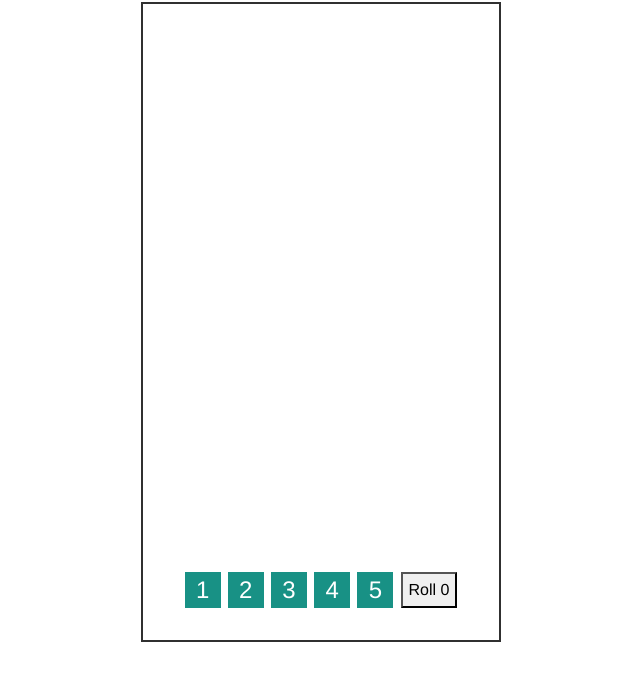
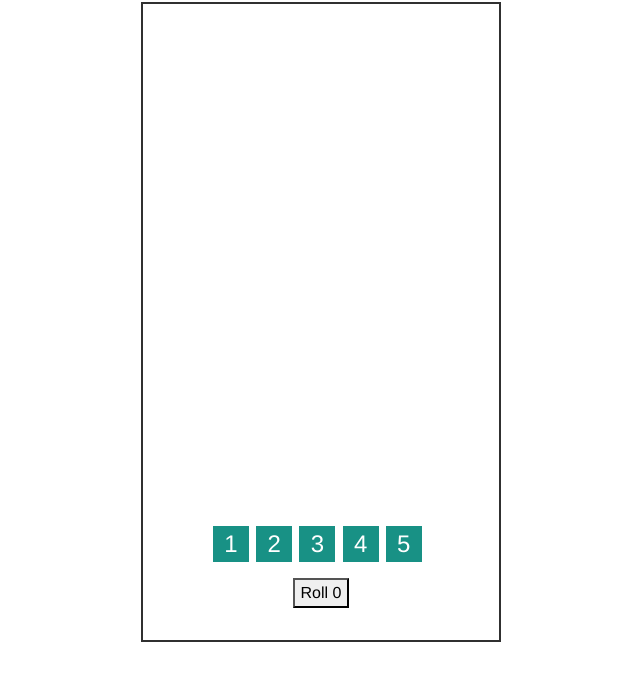
Before and after one commit to GavrilenkoGeorgi/Sharlushka, a Vue app in the folder client/: page /#/ in a window 1280 px wide. Shown: the top 680 px of the page, without its empty margins (319-959 px from the left). Built offline with nearby package versions, Linux system fonts and the light colour scheme.

Commit message:
dice manipulation

```diff
--- a/client/package.json
+++ b/client/package.json
@@ -65,6 +65,7 @@
     "mocha": "^5.2.0",
     "nightwatch": "^1.0.6",
     "node-notifier": "^5.1.2",
+    "node-sass": "^4.9.2",
     "optimize-css-assets-webpack-plugin": "^3.2.0",
     "ora": "^1.2.0",
     "phantomjs-prebuilt": "^2.1.14",
@@ -73,11 +74,14 @@
     "postcss-loader": "^2.0.8",
     "postcss-url": "^7.2.1",
     "rimraf": "^2.6.0",
+    "sass-loader": "^7.0.3",
+    "sass-resources-loader": "^1.3.3",
     "selenium-server": "^3.0.1",
     "semver": "^5.3.0",
     "shelljs": "^0.7.6",
     "sinon": "^4.0.0",
     "sinon-chai": "^2.8.0",
+    "style-loader": "^0.21.0",
     "uglifyjs-webpack-plugin": "^1.1.1",
     "url-loader": "^1.0.1",
     "vue-loader": "^13.3.0",
--- /dev/null
+++ b/client/src/assets/scss/index.scss
@@ -0,0 +1,4 @@
+/**
+ * Import Dependency
+ */
+ @import './globals/index.scss';
--- /dev/null
+++ b/client/src/assets/scss/mixins/index.scss
@@ -0,0 +1,7 @@
+@import './breakpoints/index.scss';
+@import './animations/index.scss';
+@import './buttons/index.scss';
+@import './tables/index.scss';
+@import './transitions/index.scss';
+// index.scss (src/assets/scss/index.scss)
+@import './globals/index.scss';
--- a/client/src/components/Game.vue
+++ b/client/src/components/Game.vue
@@ -1,42 +1,95 @@
 <template>
 <div>
-  <div class="diceBox">
+  <div class="resultBox">
+    <!--div class="dice" v-for="dice in rolledDice" :key="dice">{{ $store.state.rolledDice[dice-1] }}</div-->
+  </div>
+
+  <!-- div class="diceBox" v-on:click="doThings">
     <div class="dice">{{ $store.state.diceArray[0] }}</div>
     <div class="dice">{{ $store.state.diceArray[1] }}</div>
     <div class="dice">{{ $store.state.diceArray[2] }}</div>
     <div class="dice">{{ $store.state.diceArray[3] }}</div>
     <div class="dice">{{ $store.state.diceArray[4] }}</div>
-    <!-- Array: {{$store.state.diceArray[0]}}<br-->
-    <!-- firstDice: {{$store.state.firstDiceValue}} -->
+  </div-->
+  <!-- button v-on:click="">Do things</button -->
+  <!--p>{{evenOrOdd}}</p-->
+<div class="diceBox" v-on:click="doThings">
+    <div class="dice" v-for="dice in diceArray" :key="dice">{{ $store.state.diceArray[dice-1] }}</div>
+</div>
+
   <button v-on:click="rollDice">Roll {{ $store.state.rollCount }}</button>
-  </div>
 </div>
 
 </template>
 
 <script>
+/* eslint-disable */
 import { mapGetters, mapActions } from 'vuex'
+import store from '../store/store'
 
 export default {
   name: 'Game',
   computed: mapGetters([
     'evenOrOdd'
   ]),
-  methods: mapActions([
+  methods: {
+    ...mapActions([
       'rollDice',
+      'removeDice',
       'increment',
       'decrement',
       'incrementIfOdd',
       'incrementAsync'
-  ])
+    ]),
+    doThings (event) {
+
+      // let targetId = event.currentTarget.id
+      if (event.target.className === 'dice') {
+        let diceBox = document.querySelector('.diceBox')
+        let resultBox = document.querySelector('.resultBox')
+        let selectedDice = event.target
+        let rolledDice = store.state.rolledDice
+        // console.log(`event target ${selectedDice.textContent}`)
+        rolledDice.push(selectedDice.textContent)
+        // console.log(rolledDice)
+        diceBox.removeChild(selectedDice)
+        resultBox.appendChild(selectedDice)
+        store.state.numOfDiceToRoll--
+        console.log(`Num of dice to roll is ${store.state.numOfDiceToRoll}`)
       }
+    }
+  },
+  data() {
+        return {
+            fruits: ['apple', 'banana', 'orange'],
+            diceArray: store.state.diceArray.length,
+            // rolledDice: store.state.rolledDice.length
+        };
+    }
+}
+
+  document.addEventListener('DOMContentLoaded', function (event) {
+  console.log('DOM fully loaded and parsed')
+  // let diceBox = document.querySelector('.diceBox')
+  // let diceCount = diceBox.childElementCount
+  // console.log(`child element count ${diceCount}`)
+  // console.log(`child element count ${diceCount}`)
+  // console.log(`store is ${store.state.numOfDiceToRoll}`)
+  //let diceArray = store.state.diceArray
+  //console.log(`Dice array is ${diceArray}`)
+})
+
+// alert('Hello!')
+
 </script>
 
 <!-- Add "scoped" attribute to limit CSS to this component only -->
-<style scoped>
-.diceBox {
+<style lang="scss" scoped>
+
+.diceBox, .resultBox {
   display: flex;
   justify-content: center;
+  margin-bottom: 1em;
 }
 .dice {
   color: white;
--- a/client/src/store/store.js
+++ b/client/src/store/store.js
@@ -5,15 +5,18 @@ import Vuex from 'vuex'
 Vue.use(Vuex)
 
 const state = {
-  // count: 2,
+  count: 1,
   // rolled: false,
   // firstDiceValue: 1,
   diceArray: [1, 2, 3, 4, 5],
-  rollCount: 0
+  rolledDice: [],
+  rollCount: 0,
+  numOfDiceToRoll: 5
 }
 
 const getters = {
-  evenOrOdd: state => state.count % 2 === 0 ? 'even' : 'odd'
+  evenOrOdd: state => state.count % 2 === 0 ? 'even' : 'odd',
+  numOfDiceToRoll: state => console.log(state.numOfDiceToRoll)
 }
 
 const mutations = {
@@ -23,6 +26,9 @@ const mutations = {
   decrement (state) {
     state.count--
   },
+  removeDice (state) {
+    state.numOfDiceToRoll--
+  },
   rollDice (state) {
     // console.log(state.diceArray[4])
     // state.firstDiceValue = Math.floor((Math.random() * 6) + 1)
@@ -31,12 +37,14 @@ const mutations = {
     for (let key in state.diceArray) {
       state.diceArray[key] = Math.floor((Math.random() * 6) + 1)
     }
+    console.log(state.diceArray)
   }
 }
 
 const actions = {
   /* increment: (context, payload) => context.commit('increment'), */
   rollDice: ({ commit }) => commit('rollDice'),
+  removeDice: ({ commit }) => commit('removeDice'),
   increment: ({ commit }) => commit('increment'),
   decrement: ({ commit }) => commit('decrement'),
   incrementIfOdd: ({ commit, state }) => {
```
Also changed, not shown: client/src/main.js (+7 -0 lines), client/src/assets/scss/globals/index.scss (added), client/src/assets/scss/vars/index.scss (added), 1 other file (tests, documents, lock files or other folders). Lines whose indentation alone changed are shown as unchanged.
